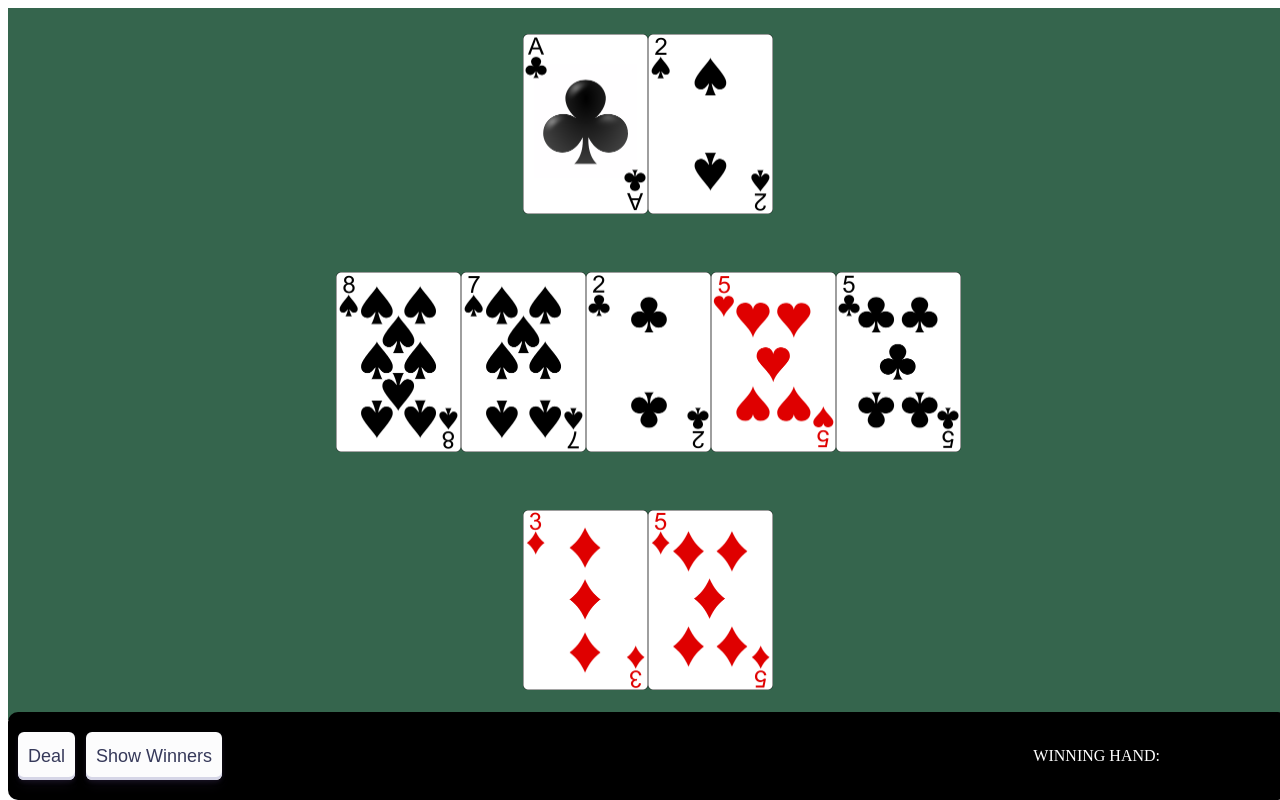
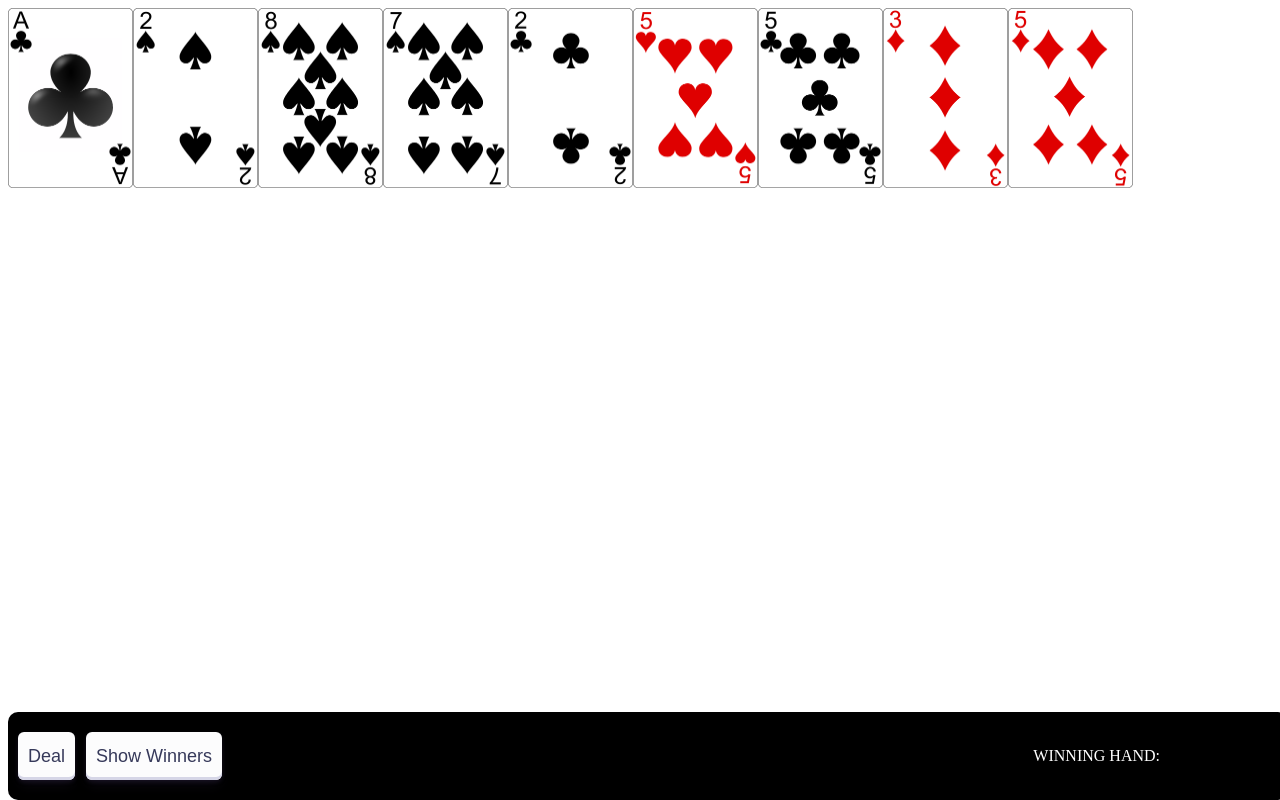
Before and after one commit to colton-b-trujillo/poker, a Next.js app: page / in a window 1280 px wide. Built offline with nearby package versions, Linux system fonts and the light colour scheme.

Commit message:
remove grid

```diff
--- a/pages/index.js
+++ b/pages/index.js
@@ -37,16 +37,9 @@ export default function Home({ allCards, table }) {
 
   return (
     <>
-    <div className={utilStyles.wrapper}>
-      <div className={utilStyles.topRow}>
       {renderCards(table.handOne)}
-      </div>
-      <div className={utilStyles.middleRow}>
       {renderCards(table.cc)}
-      </div>
-      <div className={utilStyles.bottomRow}>
       {renderCards(table.handTwo)}
-      </div>
 
     <div className={utilStyles.controlRow}>
       <div className={utilStyles.buttonContainer}>
@@ -57,7 +50,7 @@ export default function Home({ allCards, table }) {
         WINNING HAND: <span id='statusArea'></span>
       </div>
     </div>
-    </div>
+
         </>
   )
 }
```
